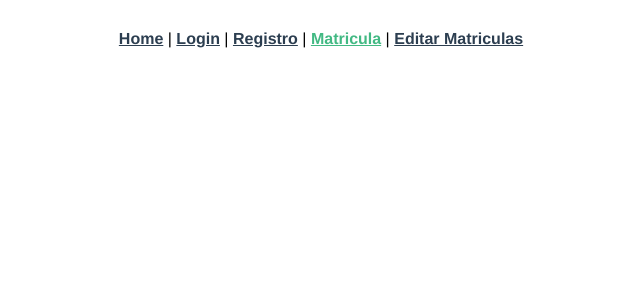
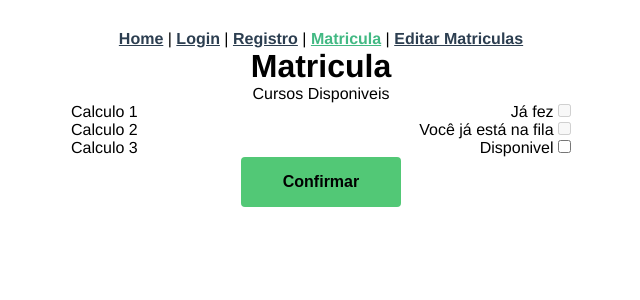
Before and after one commit to ElrikSouza/matricula-client, a Vue app: page /enroll in a window 1280 px wide. Shown: the top 300 px of the page, without its empty margins (319-959 px from the left). Built offline with nearby package versions, Linux system fonts and the light colour scheme.

Commit message:
created enroll page

```diff
--- a/src/router/index.ts
+++ b/src/router/index.ts
@@ -20,6 +20,16 @@ const routes = [
     name: "Register",
     component: () => import("../views/register.vue"),
   },
+  {
+    path: "/enroll",
+    name: "Matricula",
+    component: () => import("../views/enroll.vue"),
+  },
+  {
+    path: "/enroll-edit",
+    name: "Editar Matricula",
+    component: () => import("../views/enroll-edit.vue"),
+  },
 ];
 
 const router = new VueRouter({
--- /dev/null
+++ b/src/views/enroll.vue
@@ -0,0 +1,105 @@
+<template>
+  <main>
+    <h1>Matricula</h1>
+    Cursos Disponiveis
+    <ul class="course-list">
+      <li v-for="course in courses" :key="course._id" class="course-list__item">
+        {{ course.name }}
+        <div>
+          {{ course.msg ? course.msg : "Disponivel" }}
+          <input
+            :disabled="course.msg != undefined"
+            type="checkbox"
+            name="selectedCourses"
+            :id="course._id"
+            :value="course._id"
+            v-model="selectedCourses"
+          />
+        </div>
+      </li>
+    </ul>
+    <app-button @click="submitRequests">Confirmar</app-button>
+  </main>
+</template>
+
+<script lang="ts">
+import appButton from "@/components/app-button.vue";
+import Vue from "vue";
+
+interface Course {
+  _id: number;
+  name: string;
+  prerequisites: number[];
+  msg?: string;
+}
+export default Vue.extend({
+  components: { appButton },
+  data() {
+    return {
+      availableCourses: [
+        {
+          _id: 1,
+          name: "Calculo 1",
+          prerequisites: [],
+        },
+        {
+          _id: 2,
+          name: "Calculo 2",
+          prerequisites: [1],
+        },
+        {
+          _id: 3,
+          name: "Calculo 3",
+          prerequisites: [2],
+        },
+      ],
+      myCourseHistory: [1, 2] as number[],
+      myEnqueuedCourses: [2],
+      selectedCourses: [] as Course[],
+    };
+  },
+  computed: {
+    courses(): Course[] {
+      return this.availableCourses.map((course) => ({
+        ...course,
+        msg: this.canEnroll(course),
+      }));
+    },
+  },
+  methods: {
+    canEnroll(course: any) {
+      if (this.myEnqueuedCourses.includes(course._id)) {
+        return "Você já está na fila";
+      }
+
+      if (this.myCourseHistory.includes(course._id)) {
+        return "Já fez";
+      }
+
+      const { length: preRequisitesLength } = course.prerequisites;
+
+      for (let i = 0; i < preRequisitesLength; i++) {
+        if (!this.myCourseHistory.includes(course.prerequisites[i])) {
+          return "Você Não Possui Todos os Pré-requisitos";
+        }
+      }
+    },
+    submitRequests() {
+      alert(this.selectedCourses);
+    },
+  },
+});
+</script>
+
+<style scoped>
+.course-list {
+  width: 80%;
+  max-width: 500px;
+  margin: 0 auto;
+}
+.course-list__item {
+  display: flex;
+  flex-flow: row nowrap;
+  justify-content: space-between;
+}
+</style>
```
